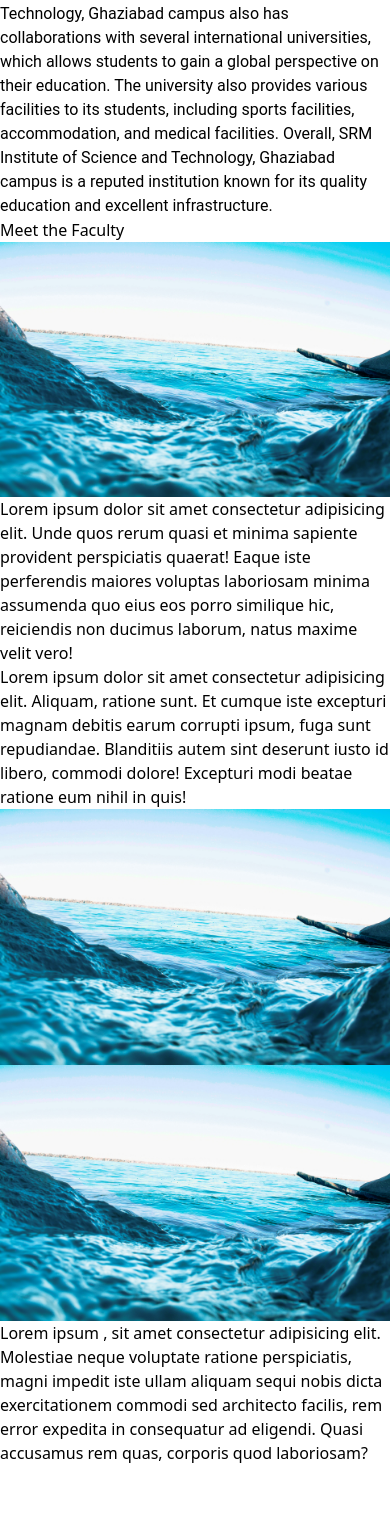
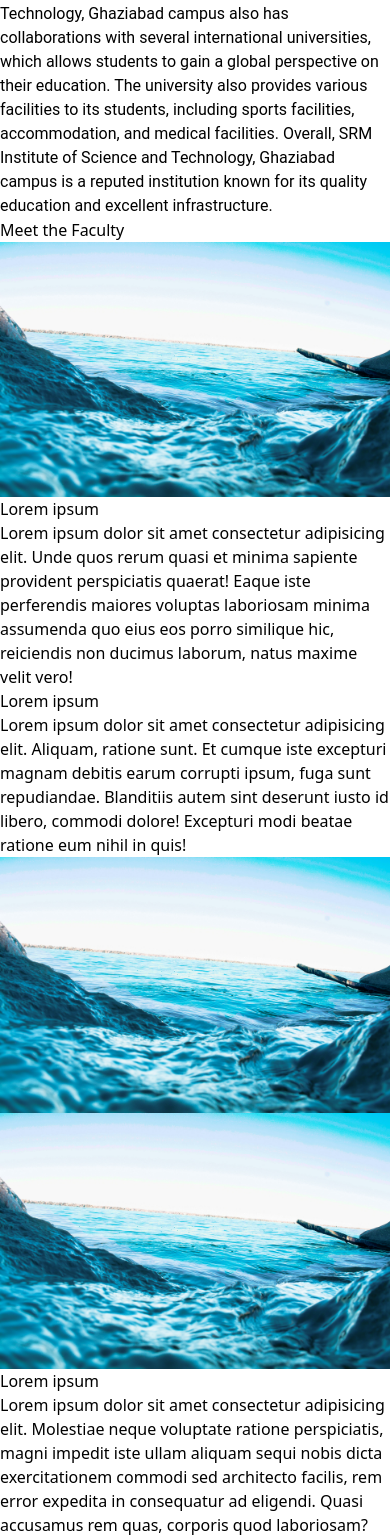
Before and after one commit to mlalith0302/srm-csi-website, a React (Vite) app in the folder csiSite/: page / in a window 390 px wide. Shown: the part 4286-5823 px from the top of the page. Before the commit the page ends 5751 px from the top, so only its background shows below. Built offline with nearby package versions, Linux system fonts and the light colour scheme.

Commit message:
minor fix

```diff
--- a/csiSite/src/App.jsx
+++ b/csiSite/src/App.jsx
@@ -20,7 +20,7 @@ function App() {
   }
 
   return (
-    <div className={mode ?'bg-[#D9EBFF] text-[#0F232A]' : 'text-[#C9DBEE] bg-[#112A46]'}>
+    <div className={` w-[100%] ${mode ?'bg-[#D9EBFF] text-[#0F232A]' : 'text-[#C9DBEE] bg-[#112A46]'}`}>
       <NavBar mode={mode} handleMode={handleMode}/>
       <Hero mode={mode}/>
       <About mode={mode}/>
--- a/csiSite/src/Components/Faculty/Faculty.jsx
+++ b/csiSite/src/Components/Faculty/Faculty.jsx
@@ -1,21 +1,37 @@
 import React from 'react';
-import logo from '../HeroSection/tempImg.jpg'
+import logo from '../HeroSection/tempImg.jpg';
+
 const Faculty = ({ mode }) => {
   return (
     <div className={`mt-2 mb-2 gap-4 w-full min-h-screen flex flex-col justify-around items-center ${mode ? 'bg-[#D9EBFF] text-[#0F232A]' : 'text-[#C9DBEE] bg-[#112A46]'}`}>
-      <div className='flex flex-col justify-around shadow-lg  md:flex-row w-full max-w-screen-lg'>
-        <div className='p-2 md:w-1/2'><img src={logo} alt="image" width="400px" className='m-4'/></div>
-        <div className='max-w-[400px] p-2  md:w-1/2'><span className='text-4xl'>Lorem ipsum </span>dolor sit amet consectetur adipisicing elit. Unde quos rerum quasi et minima sapiente provident perspiciatis quaerat! Eaque iste perferendis maiores voluptas laboriosam minima assumenda quo eius eos porro similique hic, reiciendis non ducimus laborum, natus maxime velit vero!</div>
+      <div className='flex flex-col justify-around shadow-lg w-full max-w-screen-lg md:flex-row'>
+        <div className='p-2 md:w-1/2'>
+          <img src={logo} alt="image" className='m-4 w-[400px] max-w-full' />
+        </div>
+        <div className='max-w-[400px] p-2 md:w-1/2'>
+          <span className='text-4xl'>Lorem ipsum </span>
+          <p className="mt-4">Lorem ipsum dolor sit amet consectetur adipisicing elit. Unde quos rerum quasi et minima sapiente provident perspiciatis quaerat! Eaque iste perferendis maiores voluptas laboriosam minima assumenda quo eius eos porro similique hic, reiciendis non ducimus laborum, natus maxime velit vero!</p>
+        </div>
       </div>
 
-      <div className='flex flex-col shadow-lg justify-between gap-10 md:flex-row w-full max-w-screen-lg'>
-        <div className='max-w-[400px] p-2 m-2 md:w-1/2 '><span className='text-4xl'>Lorem ipsum </span> dolor sit amet consectetur adipisicing elit. Aliquam, ratione sunt. Et cumque iste excepturi magnam debitis earum corrupti ipsum, fuga sunt repudiandae. Blanditiis autem sint deserunt iusto id libero, commodi dolore! Excepturi modi beatae ratione eum nihil in quis!</div>
-        <div className='p-2 m-2 md:w-1/2'><img src={logo} alt="image" width="400px" className='m-4' /></div>
+      <div className='flex flex-col justify-around shadow-lg w-full max-w-screen-lg md:flex-row'>
+        <div className='max-w-[400px] p-2 md:w-1/2'>
+          <span className='text-4xl'>Lorem ipsum </span>
+          <p className="mt-4">Lorem ipsum dolor sit amet consectetur adipisicing elit. Aliquam, ratione sunt. Et cumque iste excepturi magnam debitis earum corrupti ipsum, fuga sunt repudiandae. Blanditiis autem sint deserunt iusto id libero, commodi dolore! Excepturi modi beatae ratione eum nihil in quis!</p>
+        </div>
+        <div className='p-2 md:w-1/2'>
+          <img src={logo} alt="image" className='m-4 w-[400px] max-w-full' />
+        </div>
       </div>
 
-      <div className='flex flex-col shadow-lg justify-between gap-10 md:flex-row w-full max-w-screen-lg'>
-        <div className='p-2 m-2 md:w-1/2'><img src={logo} alt="image" width="400px" className='m-4'/></div>
-        <div className='max-w-[400px] p-2 m-2 md:w-1/2'><span className='text-4xl'>Lorem ipsum </span>, sit amet consectetur adipisicing elit. Molestiae neque voluptate ratione perspiciatis, magni impedit iste ullam aliquam sequi nobis dicta exercitationem commodi sed architecto facilis, rem error expedita in consequatur ad eligendi. Quasi accusamus rem quas, corporis quod laboriosam?</div>
+      <div className='flex flex-col justify-around shadow-lg w-full max-w-screen-lg md:flex-row'>
+        <div className='p-2 md:w-1/2'>
+          <img src={logo} alt="image" className='m-4 w-[400px] max-w-full' />
+        </div>
+        <div className='max-w-[400px] p-2 md:w-1/2'>
+          <span className='text-4xl'>Lorem ipsum </span>
+          <p className="mt-4">Lorem ipsum dolor sit amet consectetur adipisicing elit. Molestiae neque voluptate ratione perspiciatis, magni impedit iste ullam aliquam sequi nobis dicta exercitationem commodi sed architecto facilis, rem error expedita in consequatur ad eligendi. Quasi accusamus rem quas, corporis quod laboriosam?</p>
+        </div>
       </div>
     </div>
   );
--- a/csiSite/src/Components/HeroSection/Hero.jsx
+++ b/csiSite/src/Components/HeroSection/Hero.jsx
@@ -5,7 +5,7 @@ const Hero = ({mode}) => {
   return (
     <div className={`p-4 flex flex-col flex-wrap justify-center items-center gap-4 ${mode ? 'bg-[#D9EBFF] text-[#0F232A]' : 'text-[#C9DBEE] bg-[#112A46]'}`}>
 
-      <div className="md:w-auto flex  flex-col justify-center items-center mb-4 md:mb-0 h-[300px] w-[400px]">
+      <div className=" flex  flex-col justify-center items-center mb-4 md:mb-0 h-[300px] w-[400px]">
 
         <h1 className="text-xl font-bold md:text-5xl">COMPUTER SOCIETY OF INDIA</h1>
         <ReactTyped  className='text-2xl' strings={["SRMIST DELHI-NCR CAMPUS"]} typeSpeed={40} backSpeed={50} loop/>
```
Also changed, not shown: 1 other file (tests, documents, lock files or other folders).
